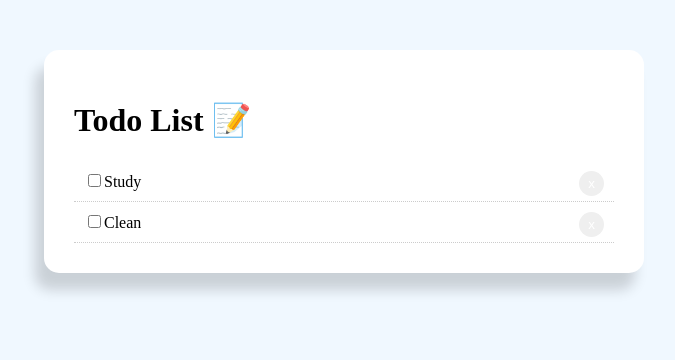
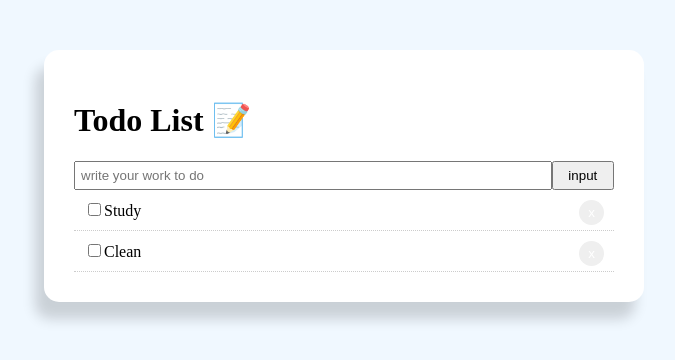
Before and after one commit to jungeun-p/Study-React-With-NextJS, a React (Create React App) app in the folder practice-app/: page / in a window 1280 px wide. Shown: the top 360 px of the page, without its empty margins (296-971 px from the left). Built offline with nearby package versions, Linux system fonts and the light colour scheme.

Commit message:
[ modify ] modify state with onChange, onSubmit

```diff
--- a/practice-app/src/App.js
+++ b/practice-app/src/App.js
@@ -41,6 +41,22 @@
     // console.log('newTodoData', newTodoData);
   }
 
+  handleChange = (e) => {
+    this.setState({ value: e.target.value });
+  }
+
+  handleSubmit = (e) => {
+    e.preventDefault(); // Reload 방지
+    // 새로운 입력된 데이터
+    let newData = {
+      id: Date.now(),
+      title: this.state.value,
+      completed: false,
+    };
+    // spread 연산자로 기존 state 추가
+    this.setState({ todoData: [...this.state.todoData, newData] });
+  }
+
   render() {
     return (
       <div className="container">
@@ -48,6 +64,22 @@
           <div className="title">
               <h1>Todo List 📝</h1>
           </div>
+          <form style={{ display: 'flex' }} onSubmit={this.handleSubmit}>
+            <input
+              type="text"
+              name="value"
+              style={{ flex: '10', padding: '5px' }}
+              placeholder="write your work to do"
+              value={this.state.value}
+              onChange={this.handleChange}
+            />
+            <input
+              type="submit"
+              value="input"
+              className="btn"
+              style={{ flex: '1' }}
+            />
+          </form>
           {this.state.todoData.map((data) => (
             <div style={this.getStyle()} key={data.id}>
               <input type="checkbox" defaultChecked={false} />
```
